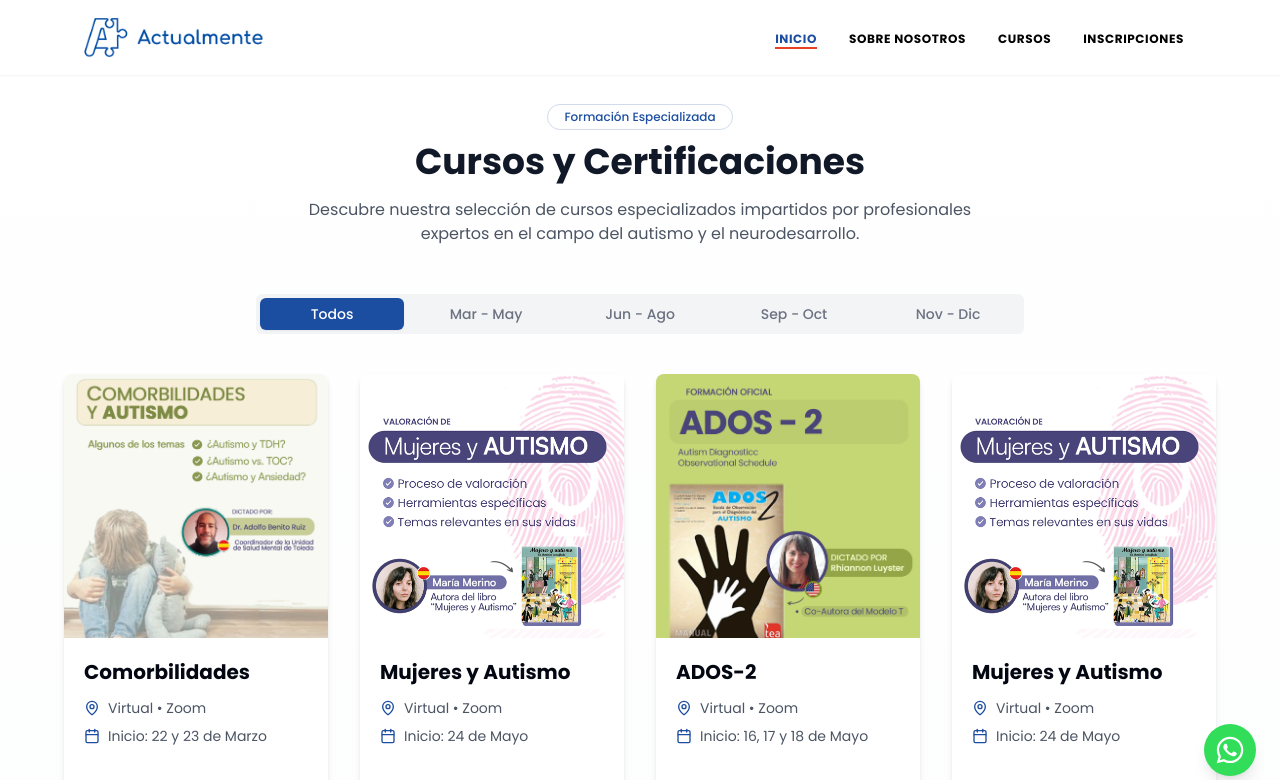
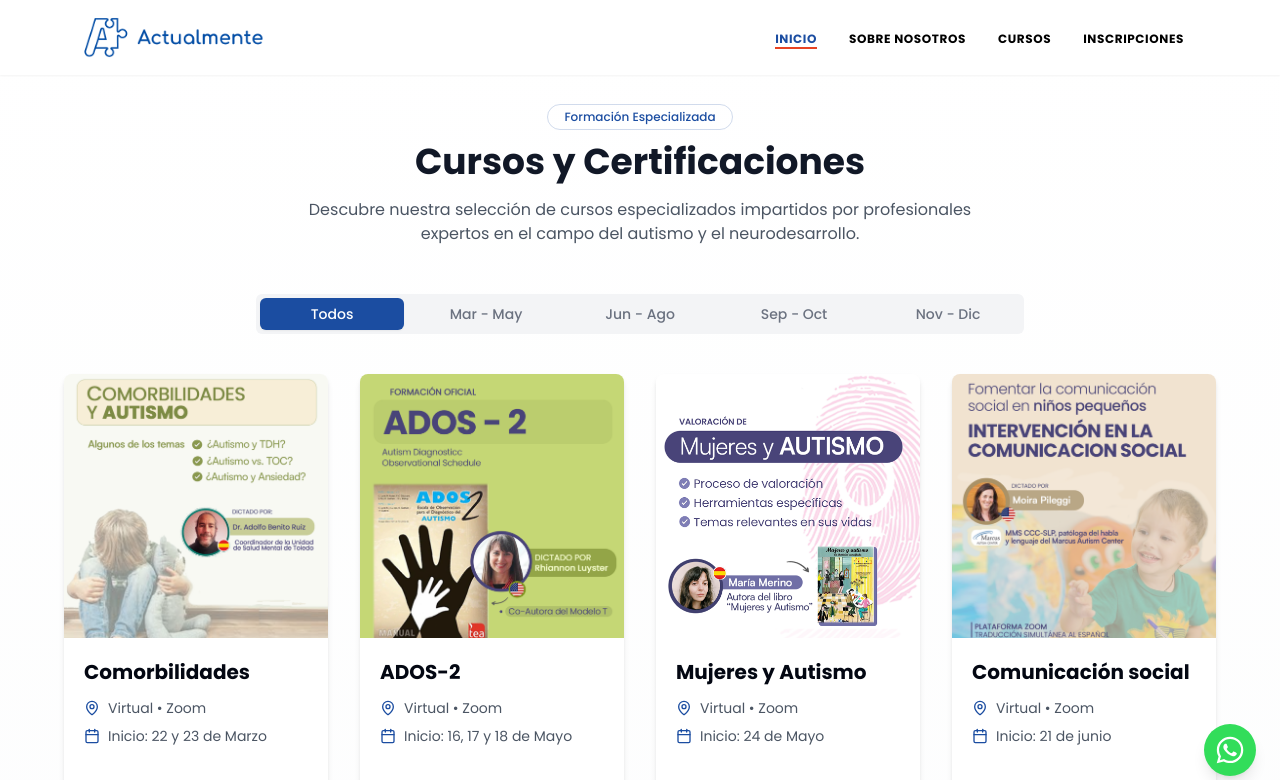
Before and after one commit to tomaslami/act-upd, a Next.js app: page /cursos in a window 1280 px wide. Shown: the top 780 px of the page. Built offline with nearby package versions, Linux system fonts and the light colour scheme; no server answers.

Commit message:
fix: remove outdated course entry for Mujeres y Autismo

```diff
--- a/src/app/cursos/page.tsx
+++ b/src/app/cursos/page.tsx
@@ -41,16 +41,6 @@ const courses: Course[] = [
     href: "/cursos/comorbilidades",
     category: "intervencion",
     month: "marzo",
-  },
-  {
-    id: "2",
-    title: "Mujeres y Autismo",
-    date: "Inicio: 24 de Mayo",
-    image: "/cursos/mujeres_posteo.png",
-    location: "Virtual • Zoom",
-    href: "/cursos/mujeres-autismo",
-    category: "investigacion",
-    month: "mayo",
   },
   {
     id: "3",
```
